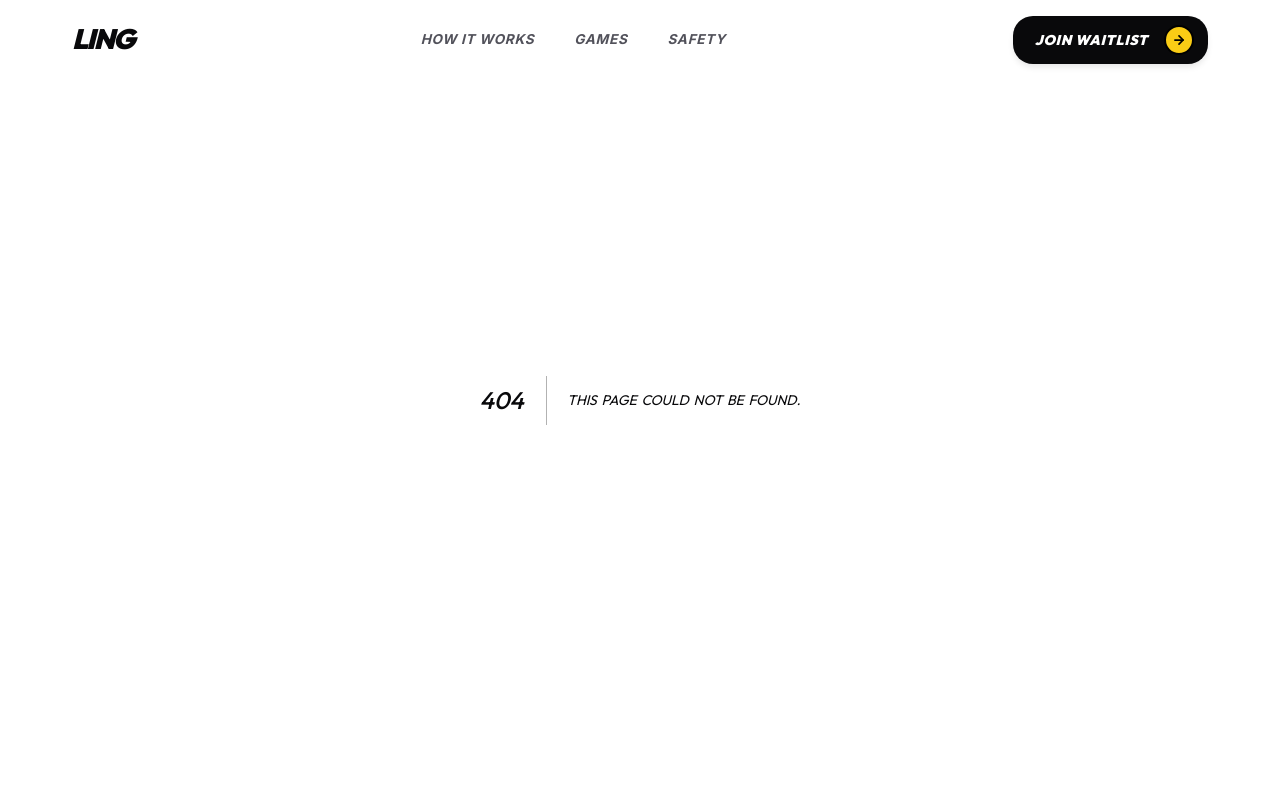
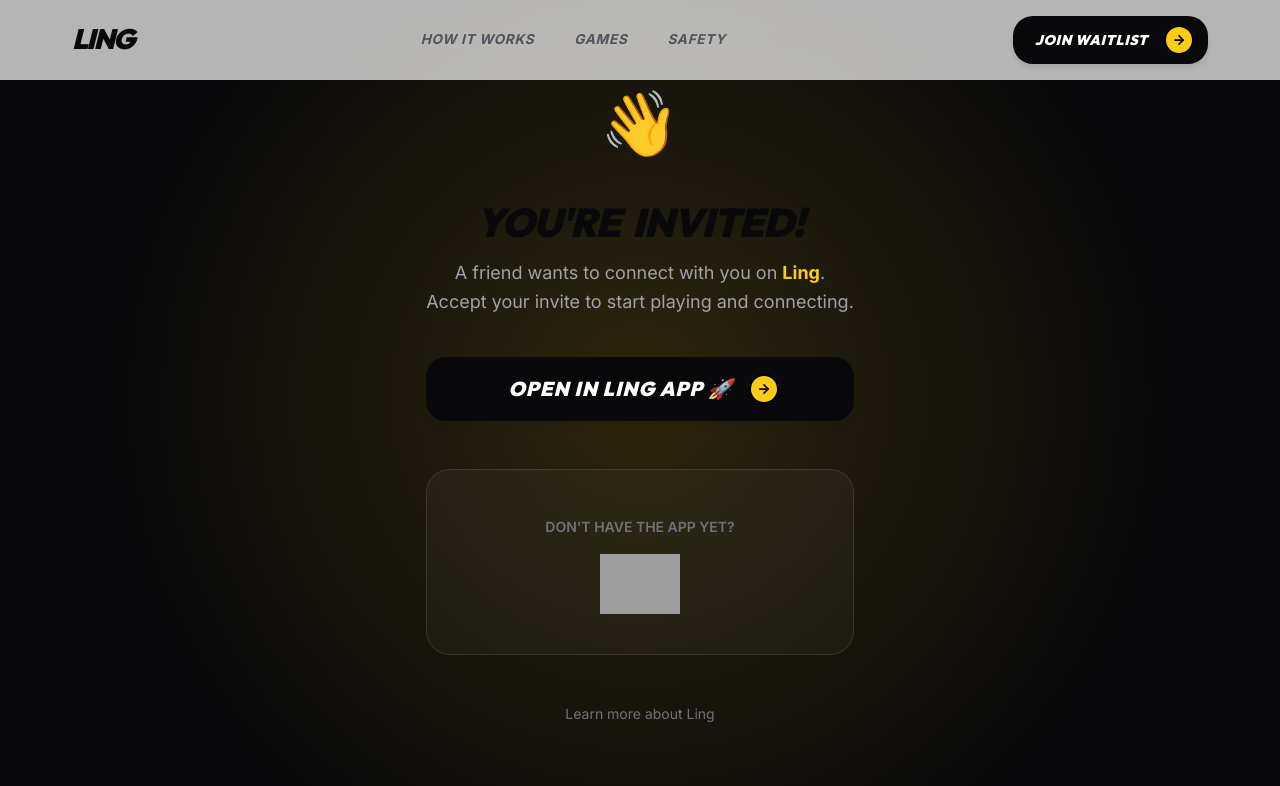
Before and after one commit to strangerssthinggame-lgtm/Social-website, a Next.js app: page /invite/1 in a window 1280 px wide. Before the commit this address had no page. Shown: the top 786 px of the page. Built offline with nearby package versions, Linux system fonts and the light colour scheme; grey boxes are pictures that could not be loaded.

Commit message:
feat: add Play Store integration, /download redirect, and invite landing page

```diff
--- /dev/null
+++ b/src/app/download/route.ts
@@ -0,0 +1,5 @@
+import { NextResponse } from 'next/server';
+
+export async function GET() {
+    return NextResponse.redirect('https://play.google.com/store/apps/details?id=com.ling.social');
+}
--- /dev/null
+++ b/src/app/invite/[code]/page.tsx
@@ -0,0 +1,112 @@
+import React from 'react';
+import { Metadata } from 'next';
+import Link from 'next/link';
+import { PlayStoreBadge } from '@/components/ui/PlayStoreBadge';
+import { Button } from '@/components/ui/Button';
+
+export const metadata: Metadata = {
+    title: "You're Invited to Ling!",
+    description: "Accept your invite and join the first game-first social connection app for college students.",
+};
+
+export default function InviteLandingPage({ params }: { params: { code: string } }) {
+    const { code } = params;
+    const deepLink = `ling://invite/${code}`;
+    const playStoreLink = "https://play.google.com/store/apps/details?id=com.ling.social";
+
+    return (
+        <main style={{
+            minHeight: '100vh',
+            display: 'flex',
+            flexDirection: 'column',
+            alignItems: 'center',
+            justifyContent: 'center',
+            background: '#09090b',
+            color: 'white',
+            padding: '2rem',
+            textAlign: 'center'
+        }}>
+            <div style={{
+                position: 'absolute',
+                top: 0,
+                left: 0,
+                right: 0,
+                bottom: 0,
+                background: 'radial-gradient(circle at center, rgba(250, 204, 21, 0.15) 0%, transparent 70%)',
+                zIndex: 0
+            }} />
+
+            <div style={{ position: 'relative', zIndex: 1, maxWidth: '500px' }}>
+                <div style={{
+                    fontSize: '4rem',
+                    marginBottom: '1.5rem',
+                    animation: 'bounce 2s infinite'
+                }}>
+                    👋
+                </div>
+
+                <h1 style={{
+                    fontSize: '2.5rem',
+                    fontWeight: 900,
+                    marginBottom: '1rem',
+                    letterSpacing: '-1px'
+                }}>
+                    You're Invited!
+                </h1>
+
+                <p style={{
+                    fontSize: '1.125rem',
+                    color: '#a1a1aa',
+                    marginBottom: '2.5rem',
+                    lineHeight: 1.6
+                }}>
+                    A friend wants to connect with you on <strong style={{ color: '#FACC15' }}>Ling</strong>.<br />
+                    Accept your invite to start playing and connecting.
+                </p>
+
+                <div style={{
+                    display: 'flex',
+                    flexDirection: 'column',
+                    gap: '1rem',
+                    width: '100%'
+                }}>
+                    <a href={deepLink}>
+                        <Button variant="primary" size="lg" style={{ width: '100%', height: '64px', fontSize: '1.25rem' }}>
+                            Open in Ling App 🚀
+                        </Button>
+                    </a>
+
+                    <div style={{
+                        marginTop: '2rem',
+                        padding: '2rem',
+                        borderRadius: '24px',
+                        background: 'rgba(255, 255, 255, 0.03)',
+                        border: '1px solid rgba(255, 255, 255, 0.1)'
+                    }}>
+                        <p style={{ marginBottom: '1rem', fontSize: '0.875rem', fontWeight: 600, color: '#71717a' }}>
+                            DON'T HAVE THE APP YET?
+                        </p>
+                        <PlayStoreBadge />
+                    </div>
+                </div>
+
+                <Link href="/" style={{
+                    marginTop: '3rem',
+                    display: 'inline-block',
+                    color: '#71717a',
+                    fontSize: '0.875rem',
+                    textDecoration: 'none'
+                }}>
+                    Learn more about Ling
+                </Link>
+            </div>
+
+            <style jsx global>{`
+                @keyframes bounce {
+                    0%, 100% { transform: translateY(0); }
+                    50% { transform: translateY(-10px); }
+                }
+            `}</style>
+        </main>
+    );
+}
--- /dev/null
+++ b/src/components/ui/PlayStoreBadge.tsx
@@ -0,0 +1,22 @@
+import React from 'react';
+import Image from 'next/image';
+
+export const PlayStoreBadge: React.FC<{ className?: string }> = ({ className }) => {
+    return (
+        <a
+            href="https://play.google.com/store/apps/details?id=com.ling.social"
+            target="_blank"
+            rel="noopener noreferrer"
+            className={className}
+            style={{ display: 'inline-block' }}
+        >
+            <Image
+                src="https://play.google.com/intl/en_us/badges/static/images/badges/en_badge_web_generic.png"
+                alt="Get it on Google Play"
+                width={200}
+                height={77}
+                style={{ height: '60px', width: 'auto' }}
+            />
+        </a>
+    );
+};
```
Also changed, not shown: src/components/sections/Hero.tsx (+7 -0 lines).
